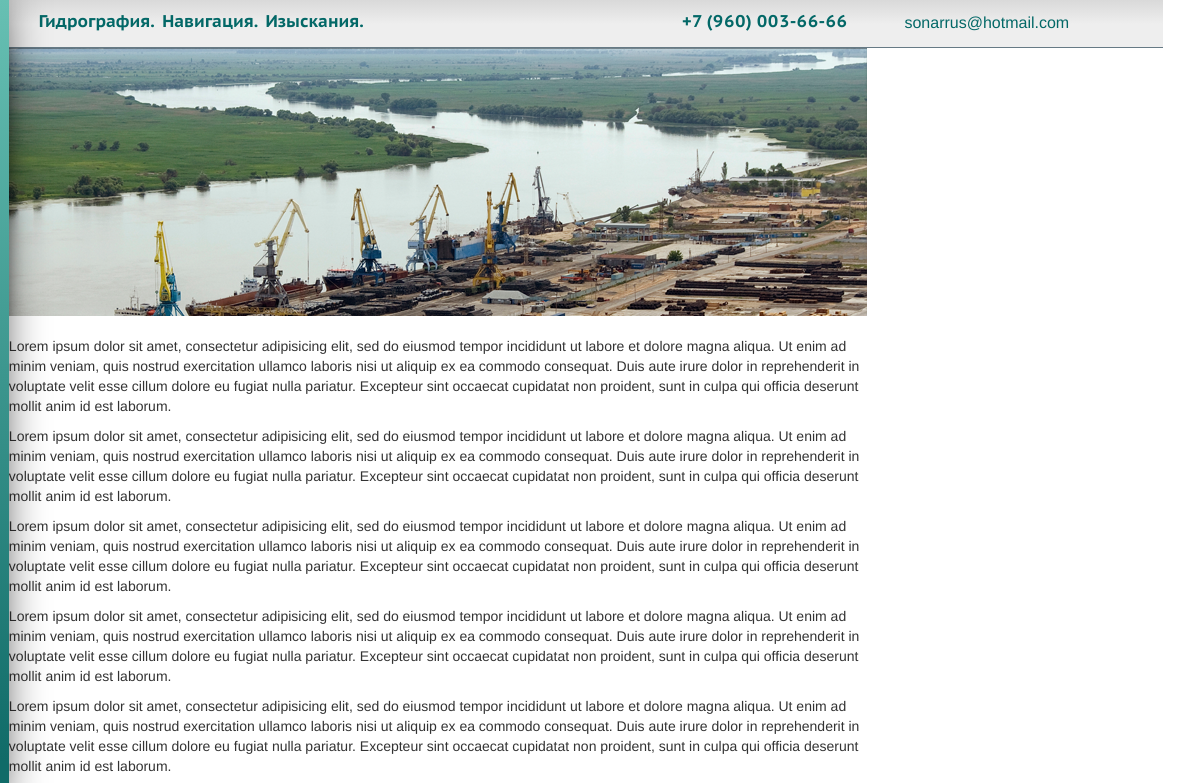
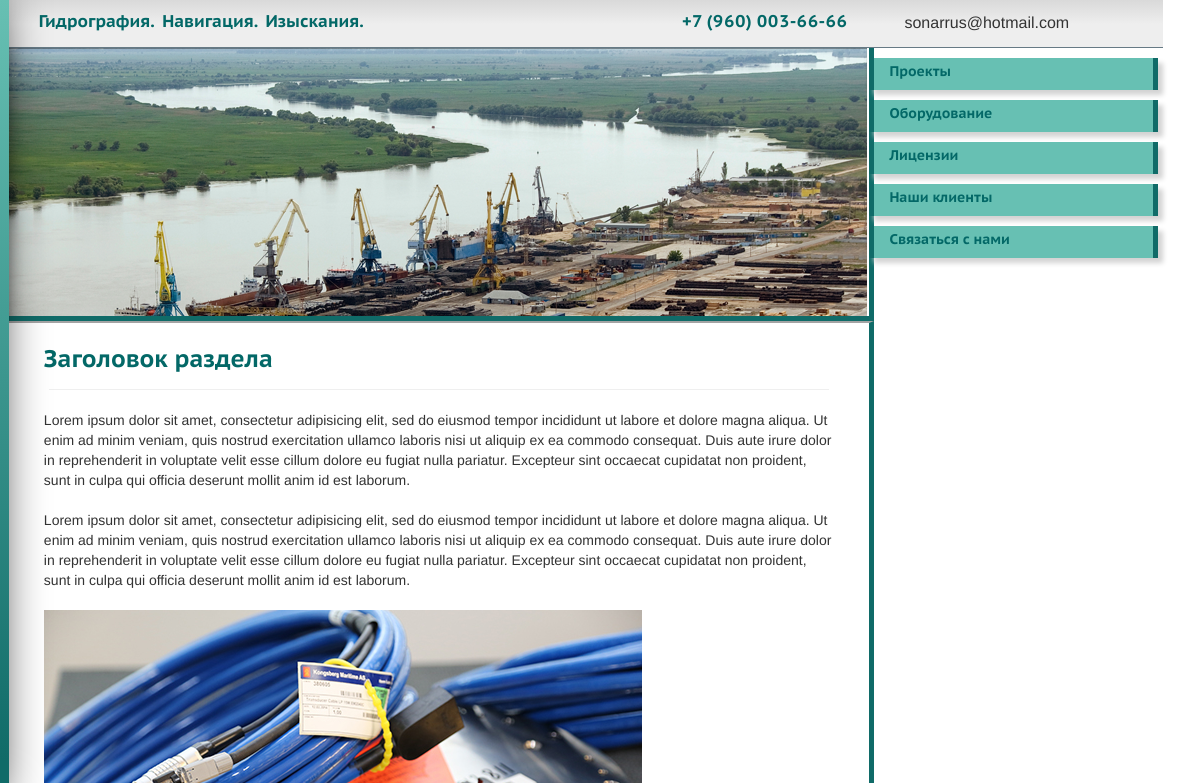
Before and after one commit to netangel/sonar, a plain HTML site: page index.html in a window 1280 px wide. Shown: the top 783 px of the page, 97-1280 px from the left. Drawn offline with nearby package versions, Linux system fonts and the light colour scheme.

Commit message:
Menu buttons, style improvements

```diff
--- a/css/main.css
+++ b/css/main.css
@@ -3,8 +3,13 @@
     src: url('fonts/PT_Sans_Caption_Bold.ttf'); /*URL to font*/
 }
 
-h5 {
+h3, h4, h5 {
     font-family: 'PTSansCaptionBold';
+    color: #036867;
+}
+
+p {
+    margin: 2rem 0;
 }
 
 .no-padding-left {
@@ -44,7 +49,6 @@ div.gradient-top {
 .top-bar h5, .top-bar h6 {
     margin-top: 0rem;
     margin-bottom: 0rem;
-    color: #036867;
 }
 
 .top-bar h5 {
@@ -54,3 +58,46 @@ div.gradient-top {
 .top-bar h6 {
     font-weight: normal;
 }
+
+#main-image-col {
+    border-bottom: 5px solid #106b68;
+    border-right: 5px solid #106b68;
+    padding: 0;
+}
+
+#main-text-col {
+    border-top: 2px solid #a4a4a4;
+    border-right: 5px solid #106b68;
+    padding: 0 3.5rem;
+}
+
+#main-text-footer {
+    border-right: 5px solid #106b68;
+    padding: 0 3.5rem;
+}
+
+.my-button:hover, .my-button:active {
+    background-color: #106b68;
+    color: fff;
+    border-color: #67c0b3;
+}
+
+.my-button {
+    background-color: #67c0b3;
+    margin-bottom: 1rem;
+    position: relative;
+    left: -5px;
+    font-family: 'PTSansCaptionBold';
+    color: #036867;
+    text-align: left;
+    border-radius: 0;
+    border: none;
+    border-right: 5px solid #106b68;
+    border-left: 5px solid #106b68;
+    box-shadow: 5px 5px 5px lightgray;
+}
+
+.card {
+    border: none;
+    color: #036867;
+}
--- a/index.html
+++ b/index.html
@@ -38,17 +38,30 @@
             <div class="column col-2">
               <h5>+7&nbsp;(960)&nbsp;003-66-66</h5>
             </div>
-            <div class="column col-2 hide-lg" style="padding-left:3rem;">
+            <div class="column col-3 hide-lg" style="padding-left:3rem;">
               <h6>sonarrus@hotmail.com</h6>
             </div>
           </div>
         </div>
-        <div class="container no-padding-left"> <!-- Main content -->
+        <div id="main-content" class="container no-padding-left"> <!-- Main content -->
           <div class="columns col-gapless col-multiline">
-            <div class="column col-9 no-padding-top"> <!-- Image here -->
+            <div id="main-image-col" class="column col-9 col-lg-11"> <!-- Image here -->
               <img src="/images/title-image.png" alt="" class="img-responsive">
             </div>
-            <div class="column col-9"> <!-- Text here -->
+            <div class="column col-3 hide-lg"> <!-- Menu -->
+              <a class="btn btn-block my-button" href="projects.html">Проекты</a>
+              <a class="btn btn-block my-button" href="/">Оборудование</a>
+              <a class="btn btn-block my-button">Лицензии</a>
+              <a class="btn btn-block my-button">Наши клиенты</a>
+              <a class="btn btn-block my-button">Связаться с нами</a>
+            </div>
+            <div id="main-text-col" class="column col-9 col-lg-11"> <!-- Text here -->
+                <h4>
+                  Заголовок раздела
+                </h4>
+
+                <div class="divider"></div>
+
               <p>Lorem ipsum dolor sit amet, consectetur adipisicing elit, sed do eiusmod
               tempor incididunt ut labore et dolore magna aliqua. Ut enim ad minim veniam,
               quis nostrud exercitation ullamco laboris nisi ut aliquip ex ea commodo
@@ -62,6 +75,10 @@
               consequat. Duis aute irure dolor in reprehenderit in voluptate velit esse
               cillum dolore eu fugiat nulla pariatur. Excepteur sint occaecat cupidatat non
               proident, sunt in culpa qui officia deserunt mollit anim id est laborum.</p>
+
+              <div class="centered text-center">
+                <img src="/images/example.png" alt="example" class="img-responsive">
+              </div>
 
               <p>Lorem ipsum dolor sit amet, consectetur adipisicing elit, sed do eiusmod
               tempor incididunt ut labore et dolore magna aliqua. Ut enim ad minim veniam,
@@ -98,6 +115,20 @@
               cillum dolore eu fugiat nulla pariatur. Excepteur sint occaecat cupidatat non
               proident, sunt in culpa qui officia deserunt mollit anim id est laborum.</p>
             </div>
+            <div id="main-text-footer" class="column col-9">
+              <div class="divider"></div>
+
+              <div class="card">
+                <div class="card-header">
+                    <h5 class="card-title">ООО "Сонар", г. Архангельск</h4>
+                </div>
+                <div class="card-body">
+                    Телефон: +7&nbsp;(960)&nbsp;003-66-66<br>
+                    Факс: +7&nbsp;(960)&nbsp;003-66-66<br>
+                    Эл. почта: sonarrus@hotmail.com
+                </div>
+              </div>
+            </div>
           </div>
         </div>
       </div>
```
Also changed, not shown: images/example.png (added). Lines whose indentation alone changed are shown as unchanged.
